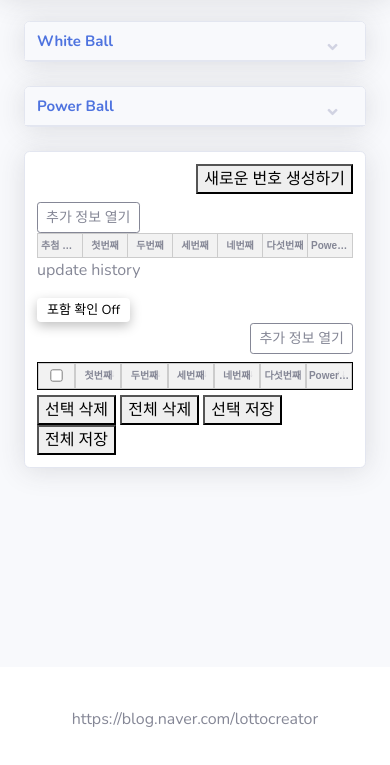
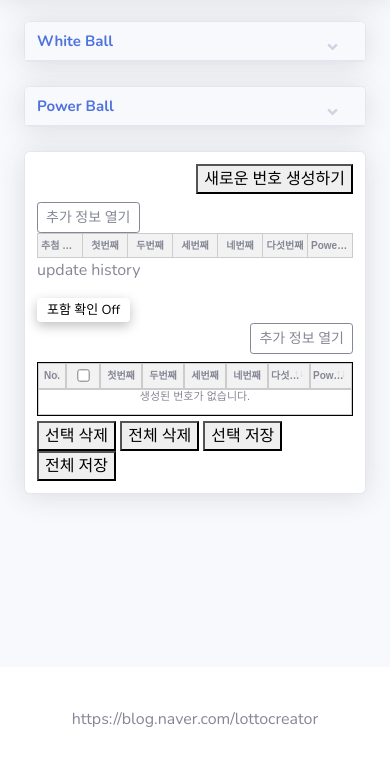
Before and after one commit to dodidoX/powerball, a plain HTML site: page index.html in a window 390 px wide. Shown: the part 73-838 px from the top of the page. Drawn offline with nearby package versions, Linux system fonts and the light colour scheme.

Commit message:
총합, 표준편차 추천 기준 숨기기

```diff
--- a/index.html
+++ b/index.html
@@ -1458,15 +1458,18 @@
                                       const dt = ensureHistDT();
                                       if (!dt) return;
 
+                                      const isMobileNow = window.matchMedia("(max-width: 576px)").matches;
+
                                       const wrap = document.querySelector('.hist-table-wrap');
                                       if (wrap) wrap.classList.toggle('is-extra', openExtra);
 
-                                      // ✅ No, 체크, 5개 숫자, PowerBall까지만 유지
+                                      // 닫힘 상태에서 "PowerBall까지" 유지
+                                      // PC: No(0)도 보이게 / 모바일: No(0)는 숨기고 싶으면 제외
                                       const keep = new Set([0,1,2,3,4,5,6,7]);
 
                                       dt.columns().every(function (idx) {
 
-                                        // 기준 컬럼은 항상 숨김
+                                        // 기준 컬럼(총합기준/편차기준)은 항상 숨김 (기존 유지)
                                         if (idx === 13 || idx === 14) {
                                           this.visible(false, false);
                                           return;
@@ -1476,7 +1479,10 @@
                                         this.visible(shouldShow, false);
                                       });
 
-                                      dt.columns.adjust().draw(false);
+                                      // ✅ 토글 직후 레이아웃이 바뀌는 타이밍 문제를 피하려고 rAF로 한 번 더 조정
+                                      requestAnimationFrame(() => {
+                                        dt.columns.adjust().draw(false);
+                                      });
                                     }
 
                                     if (histTable && histToggleBtn) {
@@ -2388,10 +2394,10 @@
                                       height: 22px !important;
                                     }
 
-                                    #historyTable:not(.show-extra) th:nth-child(1),
+                                    /*#historyTable:not(.show-extra) th:nth-child(1),
                                     #historyTable:not(.show-extra) td:nth-child(1){
                                       display: none !important;
-                                    }
+                                    }*/
 
                                     #historyTable th:nth-child(2),
                                     #historyTable td:nth-child(2){
@@ -2402,10 +2408,10 @@
                                       transform: scale(0.95);
                                     }
 
-                                    #historyTable:not(.show-extra) th:nth-child(2),
+                                    /*#historyTable:not(.show-extra) th:nth-child(2),
                                     #historyTable:not(.show-extra) td:nth-child(2){
                                       display: table-cell !important;
-                                    }
+                                    }*/
 
                                     #historyTable th:nth-child(3),
                                     #historyTable td:nth-child(3),
```
